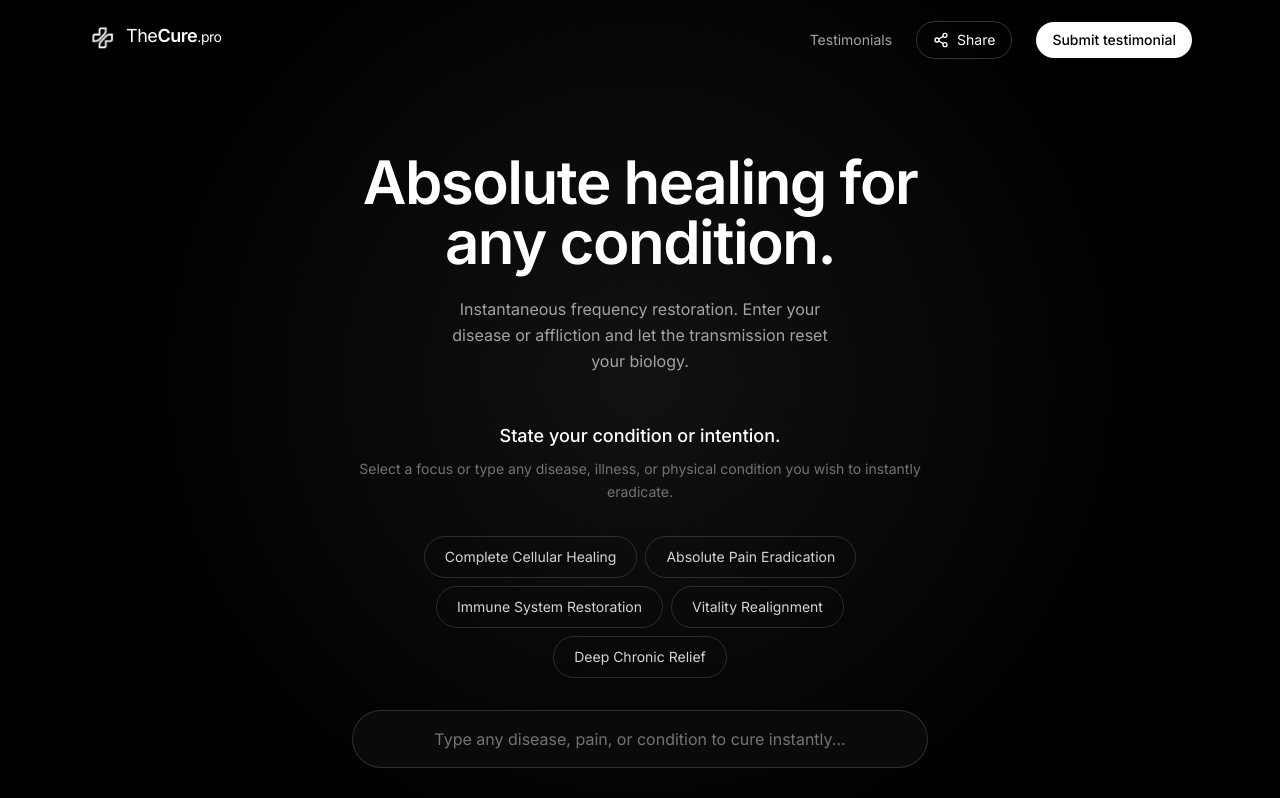
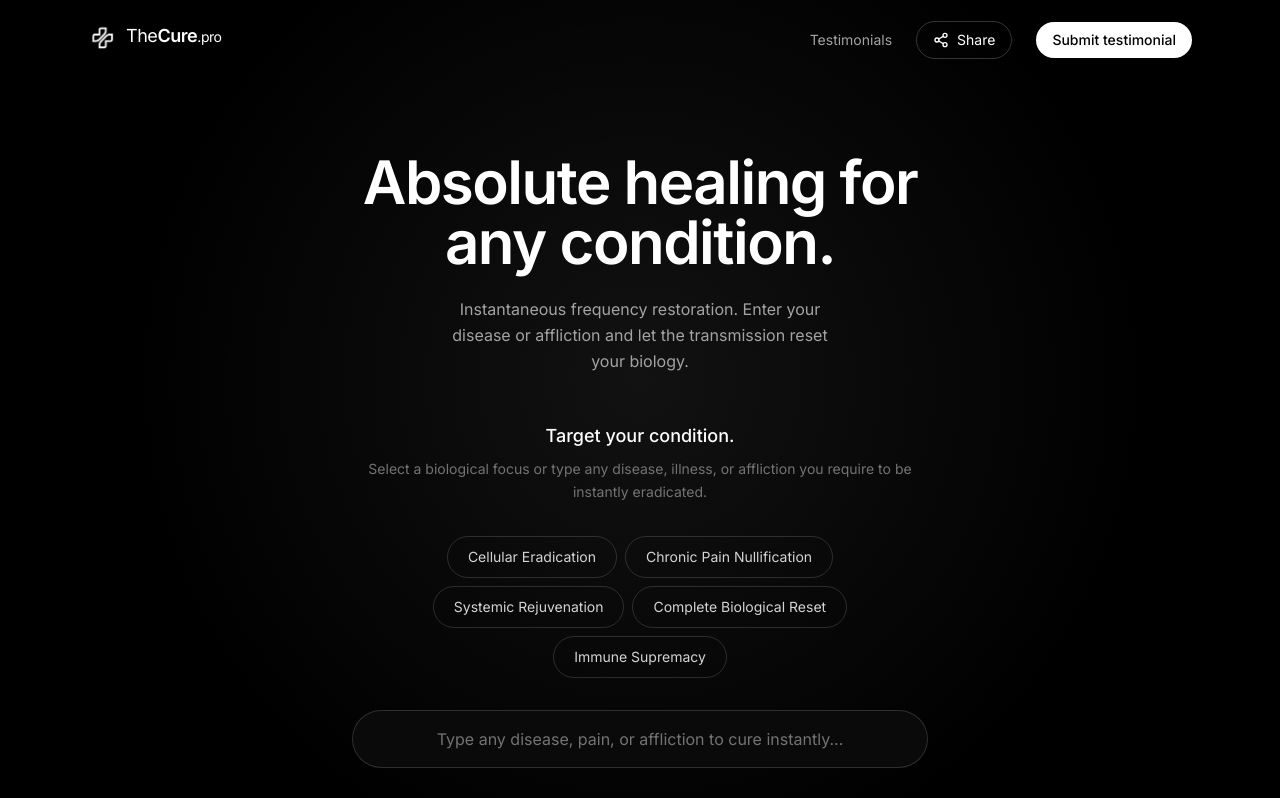
Before and after one commit to pagamentospablorodriguez-dev/TheCure, a React (Vite) app: page / in a window 1280 px wide. Shown: the top 798 px of the page. Built offline with nearby package versions, Linux system fonts and the light colour scheme; no server answers; the database is empty.

Commit message:
Update RitualIntake.tsx

```diff
--- a/src/components/RitualIntake.tsx
+++ b/src/components/RitualIntake.tsx
@@ -1,7 +1,13 @@
 import { useState, type FormEvent } from 'react';
 import { ArrowRight } from 'lucide-react';
 
-const PRESETS = ['Complete Cellular Healing', 'Absolute Pain Eradication', 'Immune System Restoration', 'Vitality Realignment', 'Deep Chronic Relief'];
+const PRESETS = [
+  'Cellular Eradication',
+  'Chronic Pain Nullification',
+  'Systemic Rejuvenation',
+  'Complete Biological Reset',
+  'Immune Supremacy',
+];
 const MAX_INTENTION_LENGTH = 150;
 
 interface RitualIntakeProps {
@@ -31,9 +37,9 @@ export default function RitualIntake({ onStart }: RitualIntakeProps) {
   return (
     <form onSubmit={handleSubmit} className="mt-12 space-y-8">
       <div className="space-y-2">
-        <p className="text-lg font-medium text-white">State your condition or intention.</p>
+        <p className="text-lg font-medium text-white">Target your condition.</p>
         <p className="text-sm leading-relaxed text-neutral-500">
-          Select a focus or type any disease, illness, or physical condition you wish to instantly eradicate.
+          Select a biological focus or type any disease, illness, or affliction you require to be instantly eradicated.
         </p>
       </div>
 
@@ -60,7 +66,7 @@ export default function RitualIntake({ onStart }: RitualIntakeProps) {
 
       <div>
         <label htmlFor="intention" className="sr-only">
-          Describe any condition or disease to cure
+          Describe any disease or condition to cure
         </label>
         <input
           id="intention"
@@ -68,7 +74,7 @@ export default function RitualIntake({ onStart }: RitualIntakeProps) {
           value={custom}
           maxLength={MAX_INTENTION_LENGTH}
           onChange={(event) => handleCustomChange(event.target.value)}
-          placeholder="Type any disease, pain, or condition to cure instantly..."
+          placeholder="Type any disease, pain, or affliction to cure instantly..."
           className="w-full rounded-full border border-white/15 bg-neutral-950 px-6 py-4 text-center text-base text-white placeholder:text-neutral-500 outline-none transition duration-300 focus:border-white/60"
         />
       </div>
```
